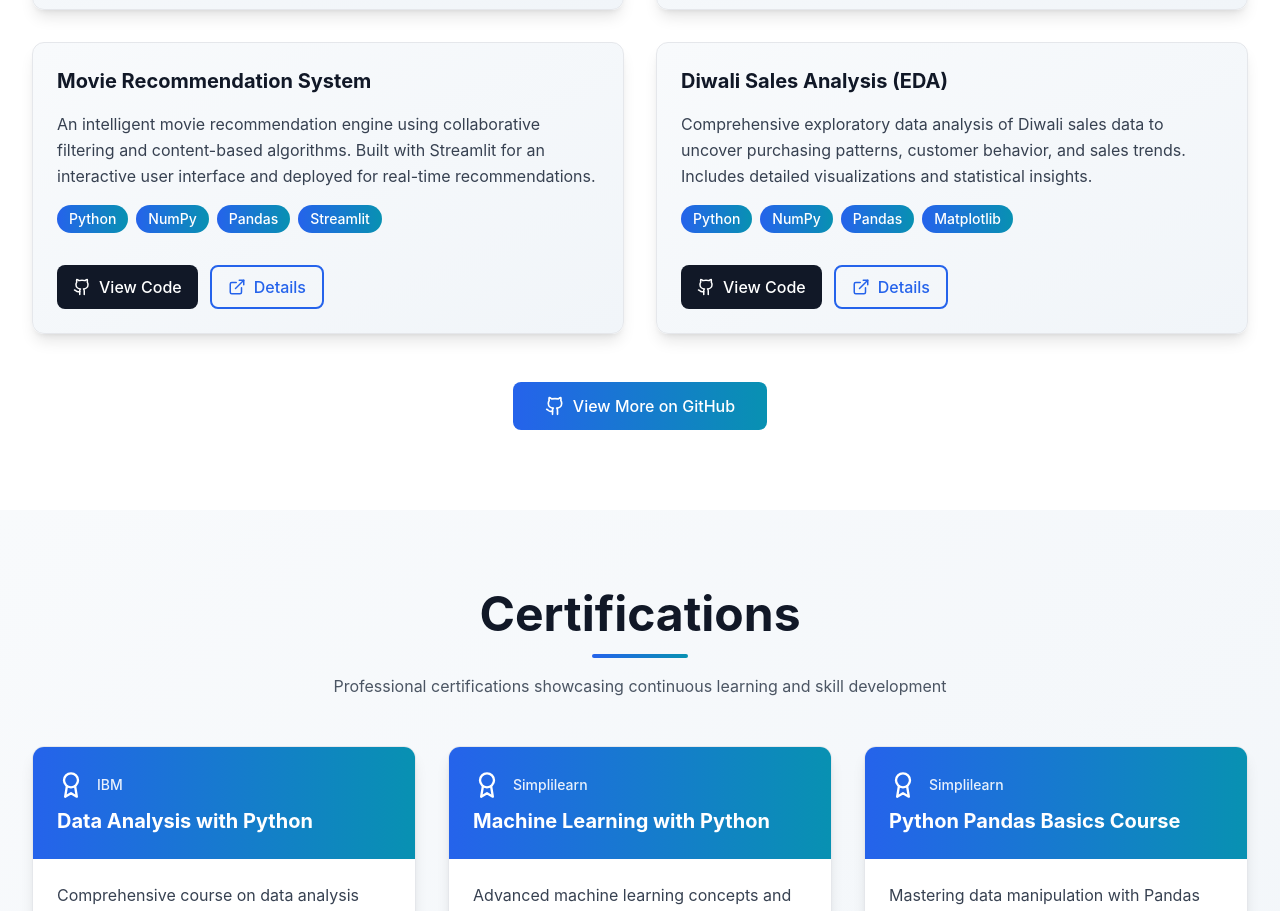
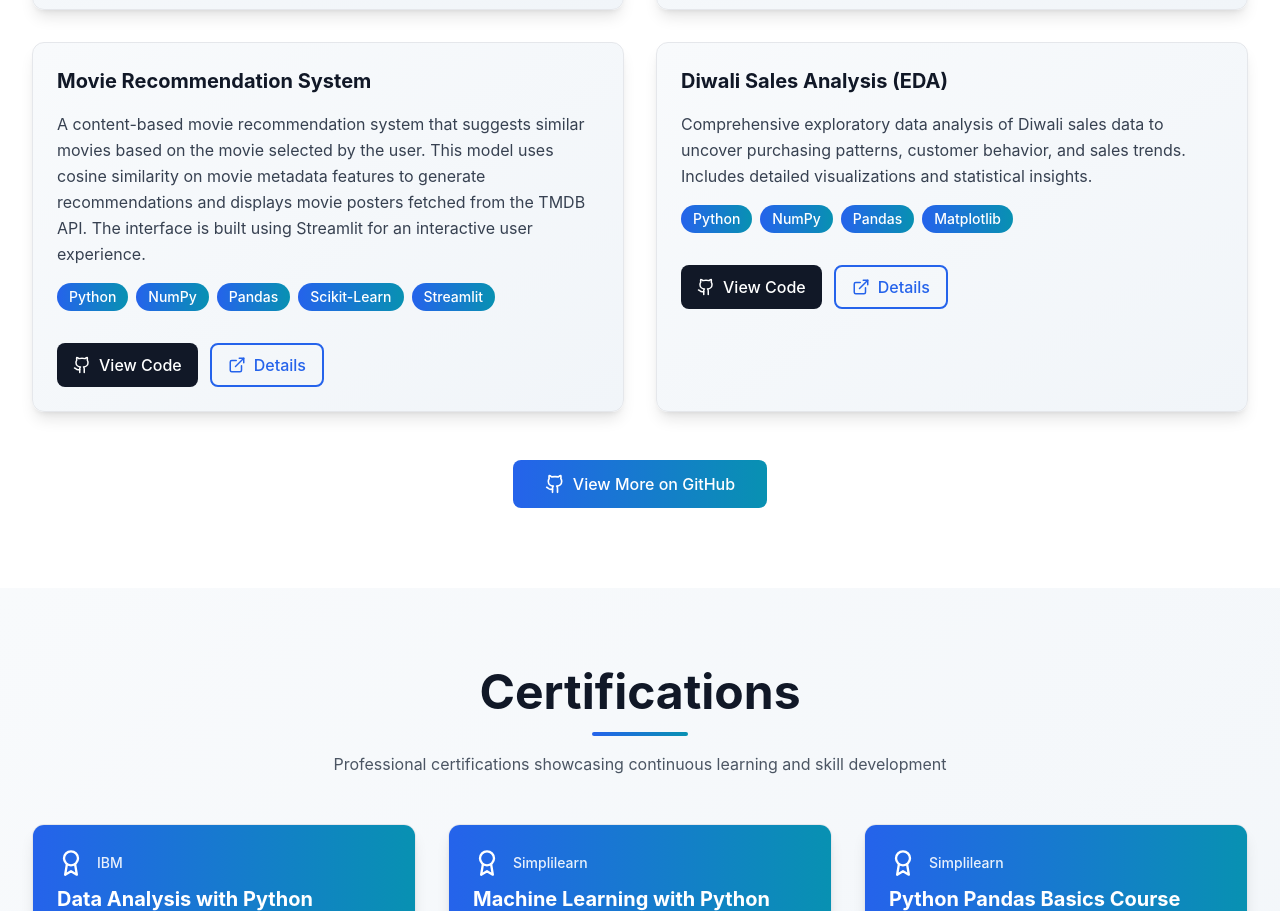
Before and after one commit to Carkey-Aakash/MyPORTFOLIO, a React (Vite) app in the folder project/: page / in a window 1280 px wide. Shown: the part 3183-4094 px from the top of the page. Built offline with nearby package versions, Linux system fonts and the light colour scheme.

Commit message:
changes movie paragraph

```diff
--- a/project/src/components/Projects.tsx
+++ b/project/src/components/Projects.tsx
@@ -19,8 +19,8 @@ const Projects = () => {
     {
       title: 'Movie Recommendation System',
       description:
-        'An intelligent movie recommendation engine using collaborative filtering and content-based algorithms. Built with Streamlit for an interactive user interface and deployed for real-time recommendations.',
-      tools: ['Python', 'NumPy', 'Pandas', 'Streamlit'],
+        'A content-based movie recommendation system that suggests similar movies based on the movie selected by the user. This model uses cosine similarity on movie metadata features to generate recommendations and displays movie posters fetched from the TMDB API. The interface is built using Streamlit for an interactive user experience.',
+      tools: ['Python', 'NumPy', 'Pandas','Scikit-Learn', 'Streamlit'],
       github: 'https://github.com/Carkey-Aakash/Movie_Recommending_System',
     },
     {
```
Also changed, not shown: 1 other file (tests, documents, lock files or other folders).
